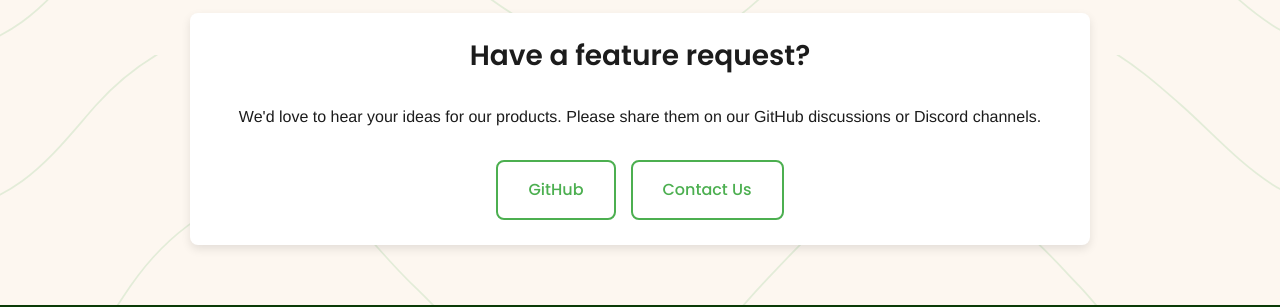
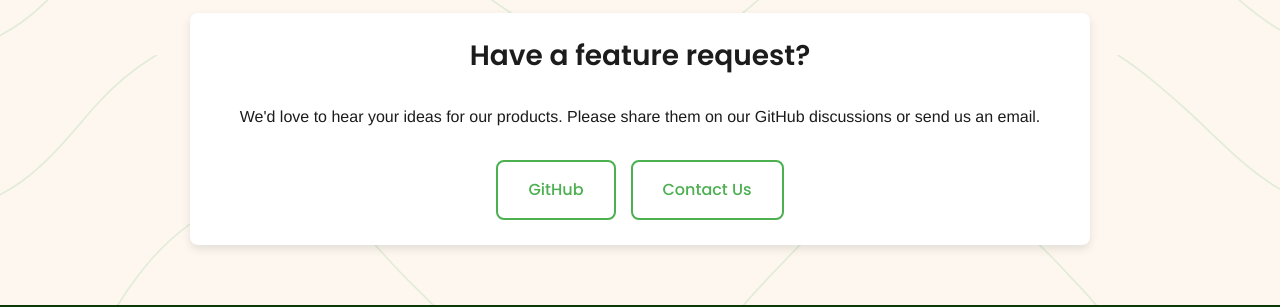
Before and after one commit to BitPadLabs/BitPadLabs-Site, a Jekyll site: the page built from roadmap.html, in a window 1280 px wide and 900 px high, scrolled down 3371 px. Shown: the part 215-522 px from the top of the window. Built offline with Jekyll 4.4.1, drawn with Linux system fonts in a browser that asks for light colours.

Commit message:
Update roadmap footer to encourage feature requests via email instead of Discord

```diff
--- a/roadmap.html
+++ b/roadmap.html
@@ -126,7 +126,7 @@ title: Product Roadmap
 
       <div class="roadmap-footer">
         <h3>Have a feature request?</h3>
-        <p>We'd love to hear your ideas for our products. Please share them on our GitHub discussions or Discord channels.</p>
+        <p>We'd love to hear your ideas for our products. Please share them on our GitHub discussions or send us an email.</p>
         <div class="cta-buttons">
           <a href="https://github.com/BitPadLabs" target="_blank" class="btn btn-third">GitHub</a>
           <a href="contact.html" target="_blank" class="btn btn-third">Contact Us</a>
```
